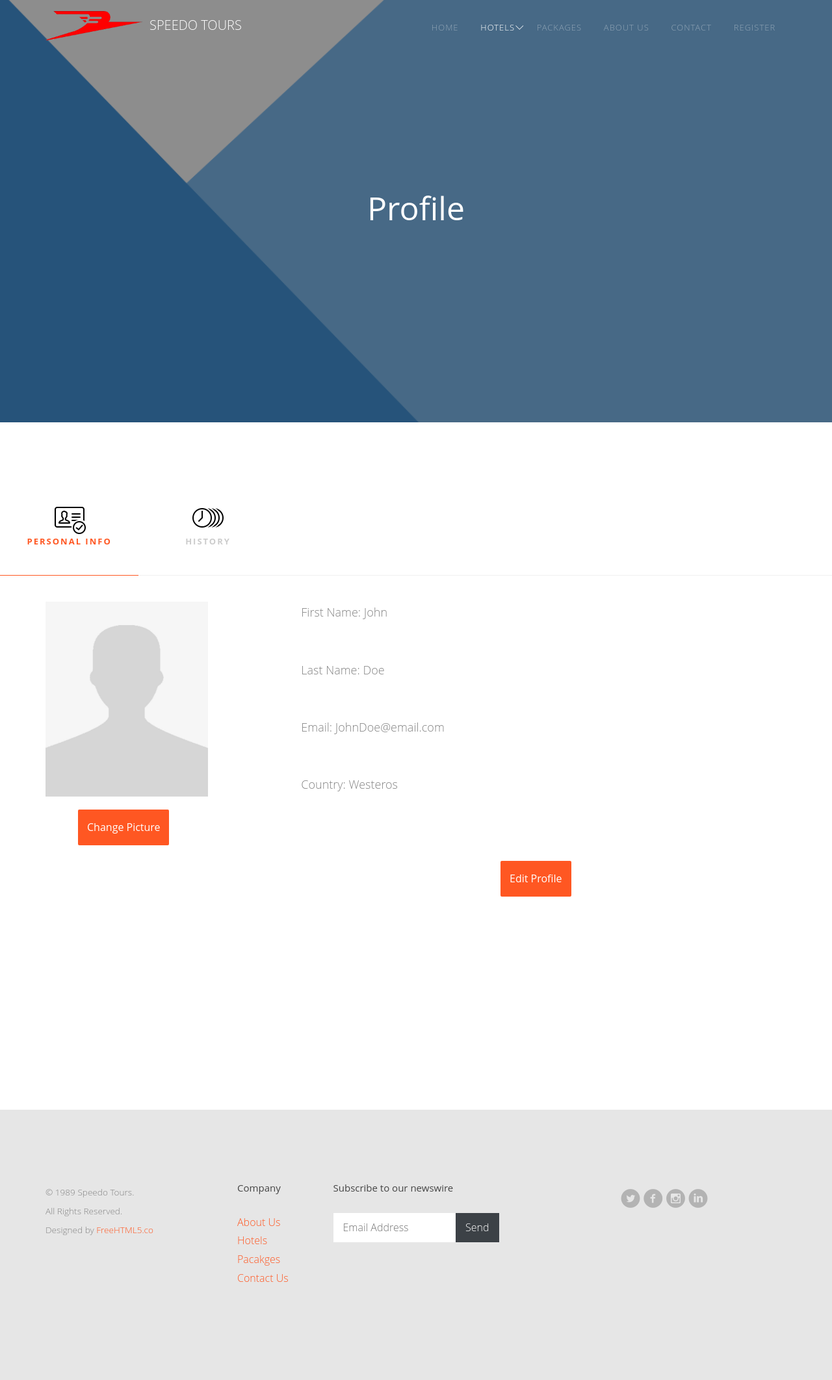
After one commit to Ramez007/Tourism-Project, a PHP site: page /Profile.php in a window 1280 px wide. The commit adds this page. Shown: the whole page at 65% size. Run offline with PHP 8.4, Linux system fonts and the light colour scheme; some web fonts are replaced.

Commit message:
Created Profile.php
Created the profile page of the user and added the necessary images. Also deleted testing comment in Index.php. The change in the SRS document was a manual update due to problems in retrieving the updated version.

```diff
--- /dev/null
+++ b/Profile.php
@@ -0,0 +1,249 @@
+<!DOCTYPE html>
+<!--[if lt IE 7]>      <html class="no-js lt-ie9 lt-ie8 lt-ie7"> <![endif]-->
+<!--[if IE 7]>         <html class="no-js lt-ie9 lt-ie8"> <![endif]-->
+<!--[if IE 8]>         <html class="no-js lt-ie9"> <![endif]-->
+<!--[if gt IE 8]><!--> <html class="no-js"> <!--<![endif]-->
+
+
+
+	<head>
+	<meta charset="utf-8">
+	<meta http-equiv="X-UA-Compatible" content="IE=edge">
+	<title>Speedo Tours &mdash; License No. 782</title>
+	<meta name="viewport" content="width=device-width, initial-scale=1">
+	<meta name="description" content="Free HTML5 Template by FREEHTML5.CO" />
+	<meta name="keywords" content="free html5, free template, free bootstrap, html5, css3, mobile first, responsive" />
+	<meta name="author" content="FREEHTML5.CO" />
+
+  <!--
+	//////////////////////////////////////////////////////
+
+	FREE HTML5 TEMPLATE
+	DESIGNED & DEVELOPED by FREEHTML5.CO
+
+	Website: 		http://freehtml5.co/
+	Email: 			info@freehtml5.co
+	Twitter: 		http://twitter.com/fh5co
+	Facebook: 		https://www.facebook.com/fh5co
+
+	//////////////////////////////////////////////////////
+	 -->
+
+  	<!-- Facebook and Twitter integration -->
+	<meta property="og:title" content=""/>
+	<meta property="og:image" content=""/>
+	<meta property="og:url" content=""/>
+	<meta property="og:site_name" content=""/>
+	<meta property="og:description" content=""/>
+	<meta name="twitter:title" content="" />
+	<meta name="twitter:image" content="" />
+	<meta name="twitter:url" content="" />
+	<meta name="twitter:card" content="" />
+
+	<!-- Place favicon.ico and apple-touch-icon.png in the root directory -->
+	<link rel="shortcut icon" href="favicon.ico">
+	<!-- <link href='https://fonts.googleapis.com/css?family=Lato:400,100,100italic,300,300italic,400italic,700italic,900,700,900italic' rel='stylesheet' type='text/css'> -->
+
+	<!-- Stylesheets -->
+	<!-- Dropdown Menu -->
+	<link rel="stylesheet" href="css/superfish.css">
+	<!-- Owl Slider -->
+	<!-- <link rel="stylesheet" href="css/owl.carousel.css"> -->
+	<!-- <link rel="stylesheet" href="css/owl.theme.default.min.css"> -->
+	<!-- Date Picker -->
+	<link rel="stylesheet" href="css/bootstrap-datepicker.min.css">
+	<!-- CS Select -->
+	<link rel="stylesheet" href="css/cs-select.css">
+	<link rel="stylesheet" href="css/cs-skin-border.css">
+
+	<!-- Themify Icons -->
+	<link rel="stylesheet" href="css/themify-icons.css">
+	<!-- Flat Icon -->
+	<link rel="stylesheet" href="css/flaticon.css">
+	<!-- Icomoon -->
+	<link rel="stylesheet" href="css/icomoon.css">
+	<!-- Flexslider  -->
+	<link rel="stylesheet" href="css/flexslider.css">
+
+	<!-- Style -->
+	<link rel="stylesheet" href="css/style.css">
+
+	<!-- Modernizr JS -->
+	<script src="js/modernizr-2.6.2.min.js"></script>
+	<!-- FOR IE9 below -->
+	<!--[if lt IE 9]>
+	<script src="js/respond.min.js"></script>
+	<![endif]-->
+
+</head>
+
+<script type="text/javascript">
+		function showsec(y) {
+			idarr = ["tab1", "tab2"]
+
+			y += "";
+			var x = document.getElementById(y);
+			var count = 0;
+
+            for (var i = 0; i < idarr.length; i++)
+            {
+				var l = document.getElementById(idarr[count] + '');
+				l.style.display = "none";
+				count++;
+			}
+
+			x.style.display = "block";
+
+		}
+
+	</script>
+<body>
+	<div id="fh5co-wrapper">
+	<div id="fh5co-page">
+	<div id="fh5co-header">
+		<header id="fh5co-header-section">
+			<div class="container">
+				<?php
+                include "header.php";
+				?>
+			</div>
+		</header>
+	</div>
+    <!-- end:fh5co-header -->
+
+	<div class="fh5co-parallax" style="background-image: url(images/profile-background.png);" data-stellar-background-ratio="0.5">
+		<div class="overlay"></div>
+		<div class="container">
+			<div class="row">
+				<div class="col-md-12 col-md-offset-0 col-sm-12 col-sm-offset-0 col-xs-12 col-xs-offset-0 text-center fh5co-table">
+					<div class="fh5co-intro fh5co-table-cell">
+						<h1 class="text-center">Profile</h1>
+					</div>
+				</div>
+			</div>
+		</div>
+    </div>
+
+        <div id="hotel-facilities">
+		    <div id="tabs">
+				<nav class="tabs-nav">
+					<a href="#" class="active" data-tab="tab1"   onclick="showsec('tab1')">
+                        <!-- <i class="flaticon-restaurant icon"></i> -->
+                        <img id="Profile" src="images\profile.png" width="50" height="50">
+						<span>Personal Info</span>
+					</a>
+					<a href="#" data-tab="tab2"   onclick="showsec('tab2')">
+                        <!-- <i class="flaticon-cup icon"></i> -->
+                        <img id="History" src="images\clock.png" width="50" height="50">
+						<span>History</span>
+					</a>
+				</nav>
+				<div class="tab-content-container">
+					<div class="tab-content active show" data-tab-content="tab1" id="tab1">
+                        <div class="container">
+                            <div class="row">
+                                <div class="col-md-4">
+                                <img id="Profile-Picture" src = "images\blank-profile-picture.jpg" width="250" height = "300">
+                                    <div class="row">
+                                        <div class="col-md-12">
+                                            <button class="btn btn-primary mb-2" style="margin-left: 50px; margin-top: 20px;"> Change Picture </button>
+                                            <button class="btn btn-primary mb-2" style="margin-top: 20px; margin-left: 700px;"> Edit Profile </button>
+                                        </div>
+                                    </div>
+                                </div>
+                    <div class="col-md-8">
+                    <p> First Name: John</p><br>
+                    <p> Last Name: Doe</p><br>
+                    <p> Email: JohnDoe@email.com</p><br>
+                    <p> Country: Westeros</p><br>
+                    </div>
+                    </div>
+                    </div>
+                    </div>
+					<div class="tab-content" data-tab-content="tab2" id="tab2">
+                        <div class="container">
+  <h2>Past reservations</h2>
+  <table class="table table-hover">
+    <thead>
+      <tr>
+        <th>Type of reservation</th>
+        <th>Date in</th>
+        <th>Date out</th>
+        <th>Notes</th>
+      </tr>
+    </thead>
+    <tbody>
+      <tr>
+        <td>Package</td>
+        <td>20/12/2017</td>
+        <td>23/12/2017</td>
+        <td>December offer, Hurghada, 2 Double rooms</td>
+      </tr>
+    </tbody>
+  </table>
+                        </div>
+                    </div>
+                </div>
+            </div>
+        </div>
+
+    <!-- <div id="fh5co-hotel-section">
+        <div class="container">
+            <div class="row">
+                <div class="col-md-4">
+                    <img id="Profile-Picture" src = "images\blank-profile-picture.jpg" width="250" height = "300">
+                    <div class="row">
+                        <div class="col-md-12">
+                          <button id="Change-Profile-Picture"> Change Picture </button>
+                       </div>
+                    </div>
+                </div>
+
+                <div class="col-md-8">
+                    <p> First Name: </p><br>
+                    <p> Last Name: </p><br>
+                    <p> Email: </p><br>
+                    <p> Country: </p><br>
+                </div>
+            </div>
+        </div>
+    </div> -->
+
+
+	<footer id="footer" class="fh5co-bg-color">
+	<?php
+    include "Footer.php"
+    ?>
+	</footer>
+    </div>
+	<!-- END fh5co-page -->
+
+	</div>
+	<!-- END fh5co-wrapper -->
+	<!-- Javascripts -->
+	<script src="js/jquery-2.1.4.min.js"></script>
+	<!-- Dropdown Menu -->
+	<script src="js/hoverIntent.js"></script>
+	<script src="js/superfish.js"></script>
+	<!-- Bootstrap -->
+	<script src="js/bootstrap.min.js"></script>
+	<!-- Waypoints -->
+	<script src="js/jquery.waypoints.min.js"></script>
+	<!-- Counters -->
+	<script src="js/jquery.countTo.js"></script>
+	<!-- Stellar Parallax -->
+	<script src="js/jquery.stellar.min.js"></script>
+	<!-- Owl Slider -->
+	<!-- // <script src="js/owl.carousel.min.js"></script> -->
+	<!-- Date Picker -->
+	<script src="js/bootstrap-datepicker.min.js"></script>
+	<!-- CS Select -->
+	<script src="js/classie.js"></script>
+	<script src="js/selectFx.js"></script>
+	<!-- Flexslider -->
+	<script src="js/jquery.flexslider-min.js"></script>
+
+	<script src="js/custom.js"></script>
+
+</body>
+</html>
--- a/index.php
+++ b/index.php
@@ -4,7 +4,6 @@
 <!--[if IE 8]>         <html class="no-js lt-ie9"> <![endif]-->
 <!--[if gt IE 8]><!--> <html class="no-js"> <!--<![endif]-->
 
-<!-- Za3'rat lel kemya ya beeeeeh -->
 
 
 	<head>
@@ -123,6 +122,7 @@
 		</header>
 
 	</div>
+
 	<!-- end:fh5co-header -->
 	<aside id="fh5co-hero" class="js-fullheight">
 		<div class="flexslider js-fullheight">
```
Also changed, not shown: images/blank-profile-picture.jpg (added), images/clock.png (added), images/profile-background.png (added), images/profile.png (added), 2 other files.
